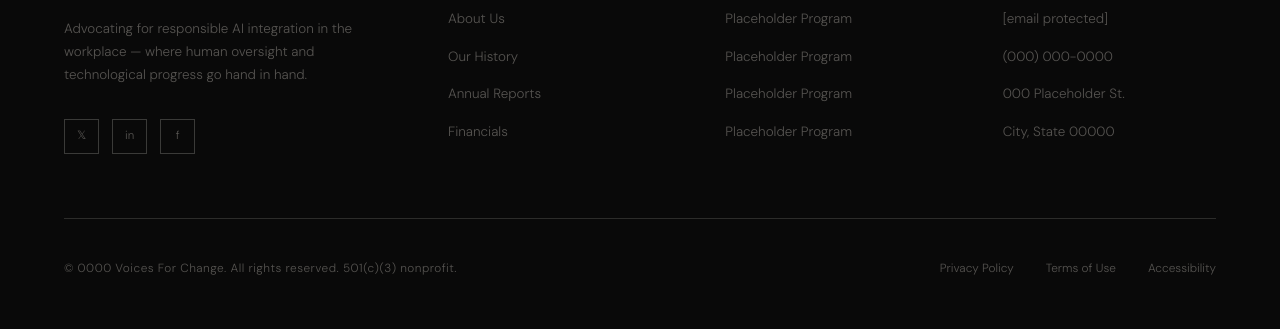
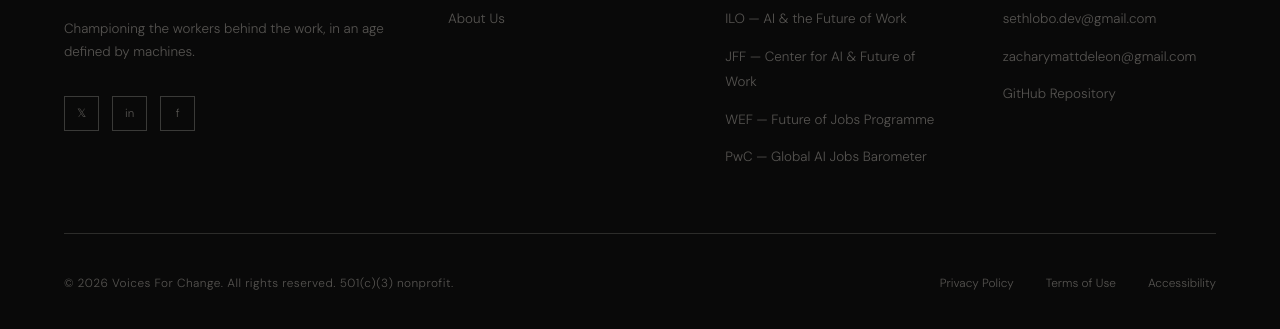
Before and after one commit to LucieSSI/VoicesForChange, a website: page about.html in a window 1280 px wide. Shown: the part 2904-3233 px from the top of the page. Drawn offline with nearby package versions, Linux system fonts and the light colour scheme.

```diff
--- a/about.html
+++ b/about.html
@@ -422,7 +422,7 @@
     <div class="footer-top">
       <div>
         <div class="footer-brand-name"><span>V</span>oices For Change</div>
-        <p class="footer-tagline">Advocating for responsible AI integration in the workplace — where human oversight and technological progress go hand in hand.</p>
+        <p class="footer-tagline">Championing the workers behind the work, in an age defined by machines.</p>
         <div class="footer-socials">
           <div class="social-btn">&#120143;</div>
           <div class="social-btn">in</div>
@@ -432,33 +432,29 @@
       <div>
         <p class="footer-col-title">Information</p>
         <ul class="footer-links">
-          <li><a href="about.html">About Us</a></li>
-          <li><a href="nothing.html">Our History</a></li>
-          <li><a href="nothing.html">Annual Reports</a></li>
-          <li><a href="nothing.html">Financials</a></li>
+          <li><a href="#about">About Us</a></li>
         </ul>
       </div>
       <div>
         <p class="footer-col-title">Programs</p>
         <ul class="footer-links">
-          <li><a href="nothing.html">Placeholder Program</a></li>
-          <li><a href="nothing.html">Placeholder Program</a></li>
-          <li><a href="nothing.html">Placeholder Program</a></li>
-          <li><a href="nothing.html">Placeholder Program</a></li>
+          <li><a href="https://www.ilo.org/topics-and-sectors/artificial-intelligence" target="_blank" rel="noopener">ILO — AI & the Future of Work</a></li>
+          <li><a href="https://www.jff.org/work/jfflabs-artificial-intelligence" target="_blank" rel="noopener">JFF — Center for AI & Future of Work</a></li>
+          <li><a href="https://www.weforum.org/publications/the-future-of-jobs-report-2025" target="_blank" rel="noopener">WEF — Future of Jobs Programme</a></li>
+          <li><a href="https://www.pwc.com/gx/en/services/ai/ai-jobs-barometer.html" target="_blank" rel="noopener">PwC — Global AI Jobs Barometer</a></li>
         </ul>
       </div>
       <div>
         <p class="footer-col-title">Contact</p>
         <ul class="footer-links">
-          <li><a href="nothing.html"><span class="__cf_email__" data-cfemail="abdbc7cac8cec3c4c7cfced9ebcec6cac2c785c4d9cc">[email&#160;protected]</span></a></li>
-          <li><a href="nothing.html">(000) 000-0000</a></li>
-          <li><a href="nothing.html">000 Placeholder St.</a></li>
-          <li><a href="nothing.html">City, State 00000</a></li>
+          <li><a href="mailto:sethlobo.dev@gmail.com">sethlobo.dev@gmail.com</a></li>
+          <li><a href="mailto:zacharymattdeleon@gmail.com">zacharymattdeleon@gmail.com</a></li>
+          <li><a href="https://github.com/LucieSSI/VoicesForChange/tree/main">GitHub Repository</a></li>
         </ul>
       </div>
     </div>
     <div class="footer-bottom">
-      <p class="footer-copy">&copy; 0000 Voices For Change. All rights reserved. 501(c)(3) nonprofit.</p>
+      <p class="footer-copy">&copy; 2026 Voices For Change. All rights reserved. 501(c)(3) nonprofit.</p>
       <div class="footer-legal">
         <a href="nothing.html">Privacy Policy</a>
         <a href="nothing.html">Terms of Use</a>
```
